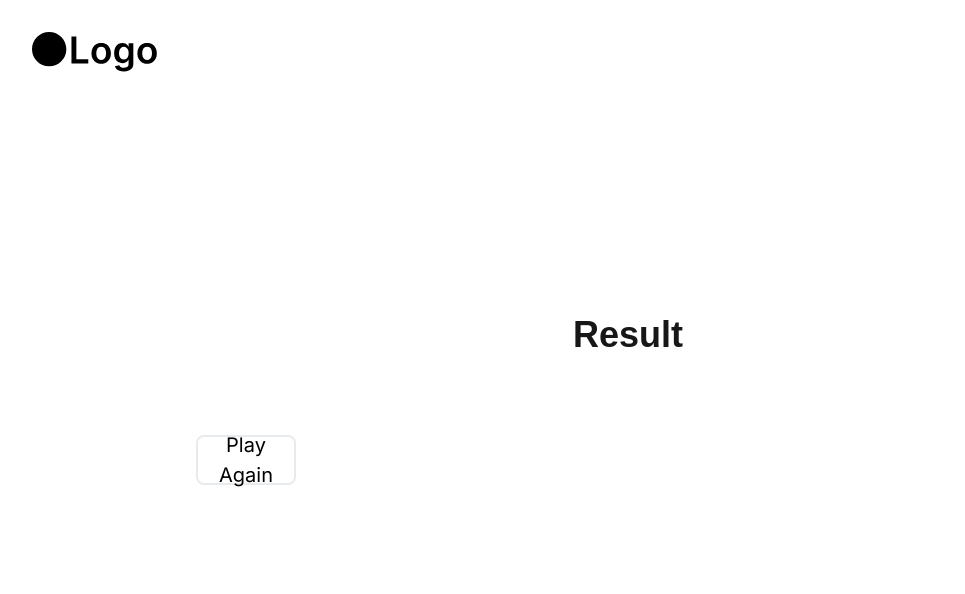
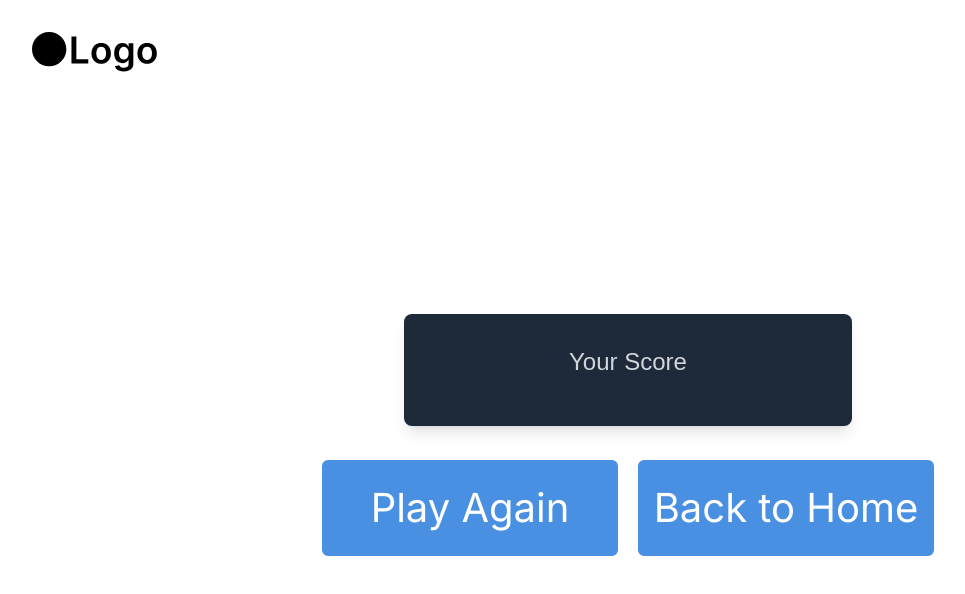
Before and after one commit to rikeda-cloud/react, a Next.js app in the folder typing-game/: page /game/result in a window 1280 px wide. Shown: the top 594 px of the page, without its empty margins (12-977 px from the left). Built offline with nearby package versions, Linux system fonts and the light colour scheme.

Commit message:
[update] GameResult画面のレイアウトを調整

```diff
--- a/typing-game/src/components/GameResult.tsx
+++ b/typing-game/src/components/GameResult.tsx
@@ -10,13 +10,21 @@ function GameResult() {
 
   return (
     <div className="text-center w-full max-w-4xl px-4">
-      <h1 className="text-4xl font-bold mb-8">Result</h1>
-      <p className="text-2xl font-bold text-white mb-4">
-        Your Score: <span className="text-yellow-400">{score}</span>
-      </p>
-      <SimpleButton height={50} width={100} onClick={() => router.push("/game")}>
-        Play Again
-      </SimpleButton>
+      <h1 className="text-5xl font-bold mb-6 text-white">Game Result</h1>
+      <div className="bg-gray-800 bg-opacity-50 rounded-lg p-8 shadow-lg w-full max-w-md mx-auto">
+        <p className="text-2xl text-gray-300 mb-4">Your Score</p>
+        <p className="text-7xl font-bold text-yellow-400">{score}</p>
+      </div>
+      <div className="flex justify-center gap-4 mt-8">
+        <SimpleButton height={100} width={300} textColor="#FFFFFF" backgroundColor="#4A90E2"
+          borderColor="#FFFFFF" onClick={() => router.push("/game")}>
+          Play Again
+        </SimpleButton>
+        <SimpleButton height={100} width={300} textColor="#FFFFFF" backgroundColor="#4A90E2"
+          borderColor="#FFFFFF" onClick={() => router.push("/")}>
+          Back to Home
+        </SimpleButton>
+      </div>
     </div>
   );
 }
```
